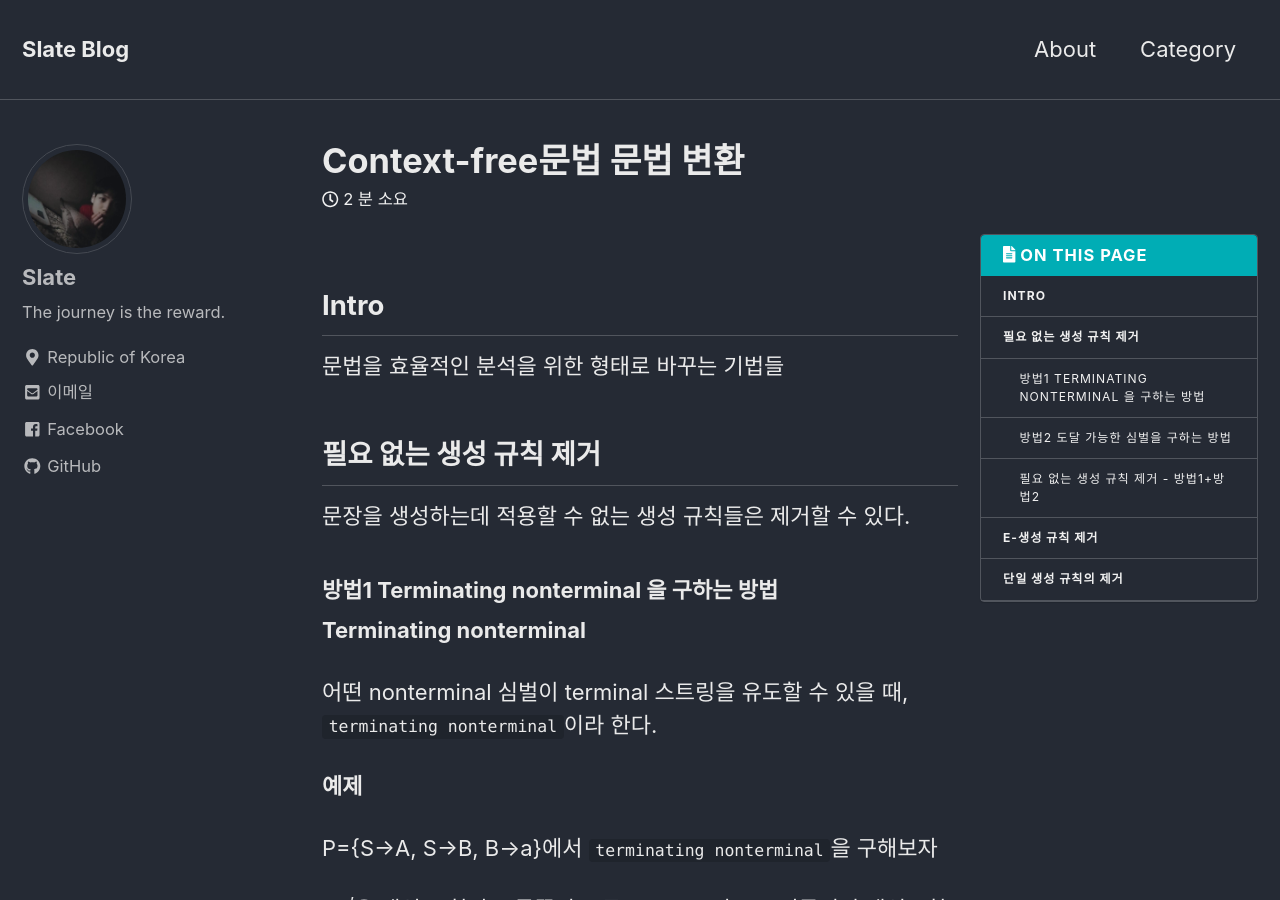
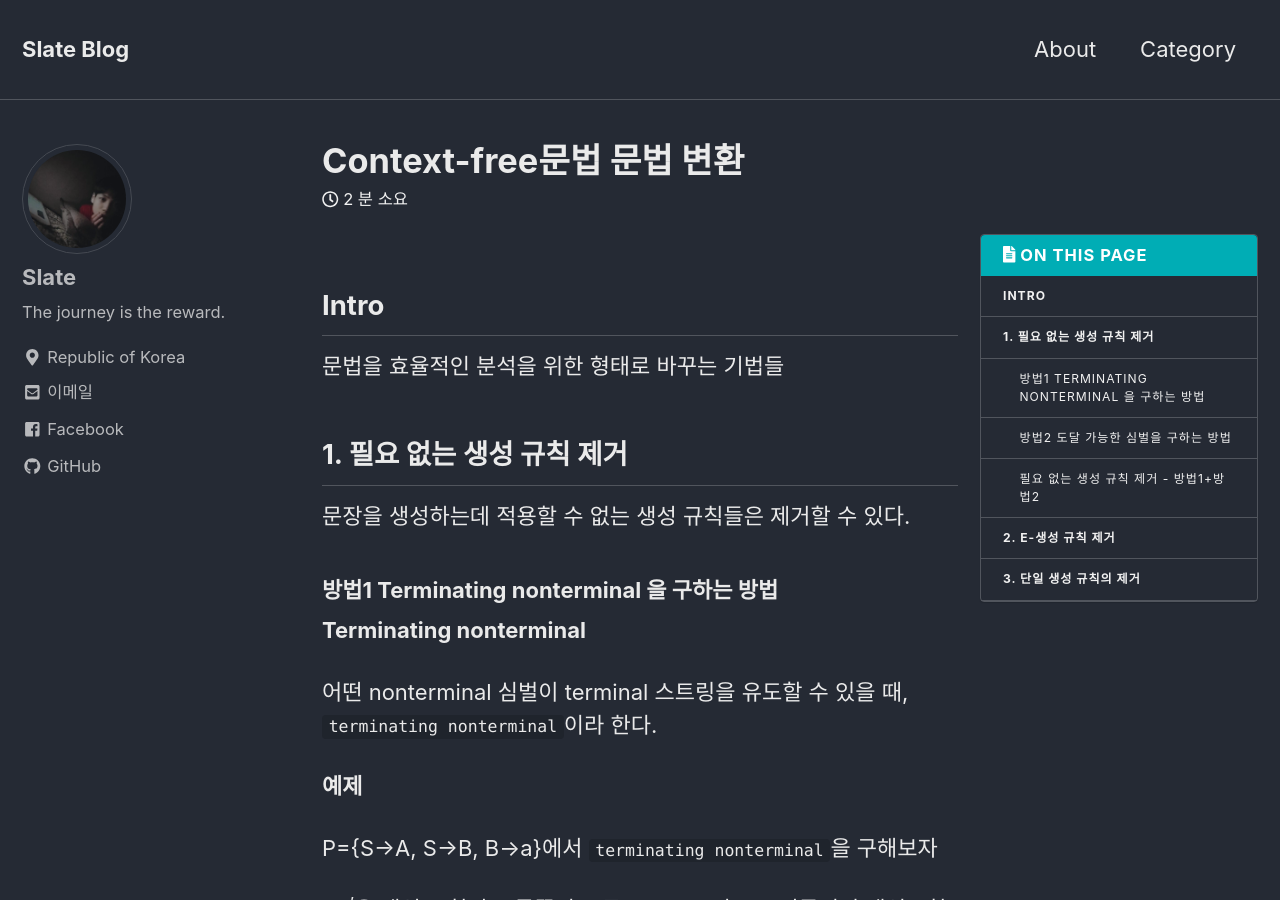
Before and after one commit to lesslate/lesslate.github.io, a Jekyll site: the page built from _posts/Compiler/2018-11-05-Context-free문법 문법 변환.md, in a window 1280 px wide and 900 px high. Built offline with Jekyll 4.4.1, drawn with Linux system fonts in a browser that asks for light colours; nearby versions of some CDN libraries; comment, search, counter and statistics services are not loaded; some of the changed text lies outside the part shown.

Commit message:
Update _posts/Compiler/2018-11-05-Context-free문법 문법 변환.md

````diff
--- a/_posts/Compiler/2018-11-05-Context-free문법 문법 변환.md
+++ b/_posts/Compiler/2018-11-05-Context-free문법 문법 변환.md
@@ -13,7 +13,7 @@ toc: true
 문법을 효율적인 분석을 위한 형태로 바꾸는 기법들
 
 
-## 필요 없는 생성 규칙 제거
+## 1. 필요 없는 생성 규칙 제거
 
 
 
@@ -27,6 +27,8 @@ toc: true
 
 어떤 nonterminal 심벌이 terminal 스트링을 유도할 수 있을 때,
 ``terminating nonterminal``이라 한다.
+
+
 
 **예제**
 
@@ -42,7 +44,11 @@ V<sub>N</sub><sup>'</sup>={B,S}
 그러므로 A를 가진 모든 생성규칙을 제거하면 P' = {S->B, B->a}가 된다.
 
 
+
+
+
 ### 방법2 도달 가능한 심벌을 구하는 방법
+
 
 
 **예제**
@@ -80,6 +86,8 @@ P' = {S->aB, B->C, C->b}가 된다.
 
 ### 필요 없는 생성 규칙 제거 - 방법1+방법2
 
+
+
 **예제**
 ```
 P = {S->aS, S->A, S->B, A->aA, B->a, C->aa}
@@ -105,12 +113,16 @@ P''이 P로부터 구해진 유용한 생성 규칙만으로 이루어진 집합
 
 
 
-## ε-생성 규칙 제거
+
+
+## 2. ε-생성 규칙 제거
 
 CFG G=(V<sub>N</sub>, V<sub>T</sub>, P, S)가 다음 조건을 가질 때 ε-free라고 한다.
 
-1. P가 ε-생성 규칙을 갖지 않거나
-2. S하나만이 ε-생성 규칙을 가지며, 다른 생성 규칙의 오른쪽에 S가 나타나지 않아야 한다.
+1.  P가 ε-생성 규칙을 갖지 않거나
+2.  S하나만이 ε-생성 규칙을 가지며, 다른 생성 규칙의 오른쪽에 S가 나타나지 않아야 한다.
+
+
 
 **ε-free 문법으로 바꾸는 과정 예제**
 
@@ -128,7 +140,7 @@ P'에 속하는 생성 규칙의 오른쪽 부분에 S가 있는 경우, S는 ε
 
 그래서 P'는 ```S->aSbS|abS|aSb|ab|bSaS|baS|bSa|ba```가 된다.
 
-시작 심벌이 V<sub>Nε</sub>에 속하므로 ε를 포함하기 때문에 생성규칙 S'->S|ε를 추가한다.
+시작 심벌이 V<sub>Nε</sub>에 속하므로 ε를 포함하기 때문에 생성규칙 ```S'->S|ε```를 추가한다.
 
 결국 ε-free하게 변환된 생성규칙은 다음과 같다.
 ```
@@ -137,13 +149,18 @@ S->aSbS|abS|aSb|ab|bSaS|baS|bSa|ba
 ```
 
 
-## 단일 생성 규칙의 제거
+
+
+
+## 3. 단일 생성 규칙의 제거
 
 생성 규칙의 형태가 A->B와 같이 생성 규칙의 오른쪽에 한 개의 nontermianl만
 
 나오는 생성 규칙을 단일 생성 규칙이라 하며, 불필요한 유도과정이 추가되어 파싱 속도가 느려진다.
 
 따라서 효율적 파싱을 위해 제거하는 것이 바람직하다.
+
+
 
 **단일 생성 규칙 제거 방법**
 
@@ -152,6 +169,8 @@ A로부터 단일 생성 규칙을 적용해서 갈 수 있는 nonterminal 집
 
 V<sub>NA</sub>에 속하는 nonterminal B가 B->a 형태의 생성 규칙이 있다면
 A에서 직접 유도 될 수 있도록 A->a를 추가한다.
+
+
 
 
 **예제**
@@ -189,6 +208,9 @@ T -> T*F | (E) | a
 F -> (E) | a
 ```
 
+
+
+
 단위 생성 규칙을 제거한 문법을 유도트리로 만들어보면 다음과 같다.
 
 
````
